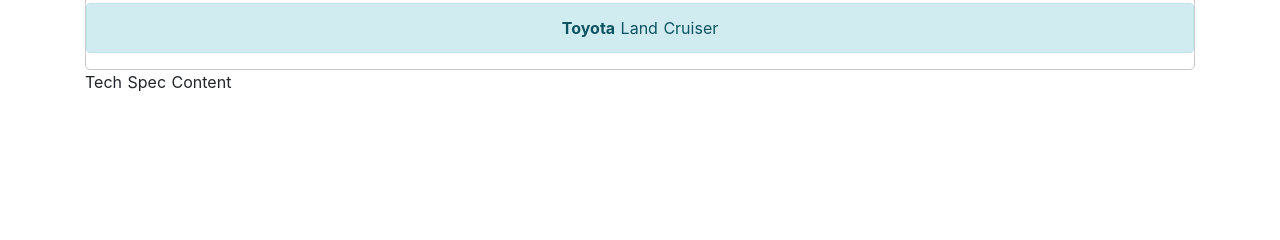
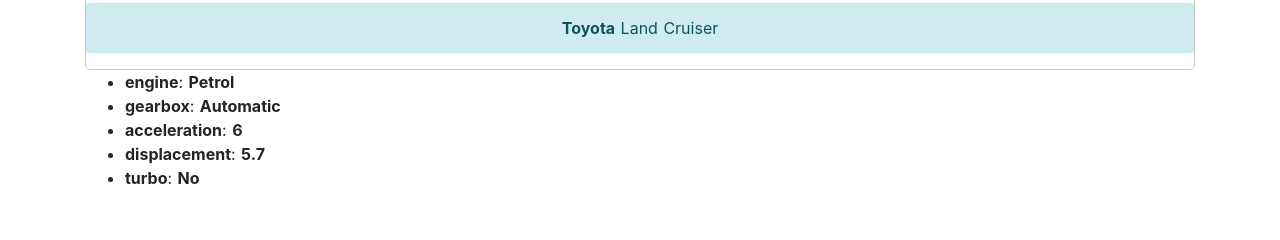
Before and after one commit to tatsurodev/complete-nuxtjs-course, a Nuxt app in the folder nuxt_practice/: page /spec in a window 1280 px wide. Shown: the part 458-698 px from the top of the page. Built offline with nearby package versions, Linux system fonts and the light colour scheme; what iview would draw is missing.

Commit message:
vuex state作成、利用

```diff
--- a/nuxt_practice/components/gallery.vue
+++ b/nuxt_practice/components/gallery.vue
@@ -2,7 +2,8 @@
   <div id="gallery">
     <img src="@/assets/suv.jpeg" alt="land cruiser">
     <b-alert show variant="info">
-      <b>Toyota</b> Land Cruiser
+      <b>{{ $store.state.brand }}</b>
+      {{ $store.state.model }}
     </b-alert>
   </div>
 </template>
--- a/nuxt_practice/pages/history.vue
+++ b/nuxt_practice/pages/history.vue
@@ -2,9 +2,7 @@
   <section class="container">
     <h1 class="heading">History:</h1>
     <gallery/>
-    <div
-      class="history"
-    >When the Imperial Japanese Army occupied the Philippines in 1941 they found an old Bantam Mk II and promptly sent it to Japan. The Japanese military authorities ordered Toyota to produce a similar vehicle but to alter the appearance. The resulting Model AK prototype led to the Yon-Shiki Kogata Kamotsu-Sha (四式小型 貨物 車 type 4 compact cargo-truck). Later in 1941 the Japanese government instructed Toyota to produce a light truck for Japan's military. In 1942, Toyota developed the AK10 prototype by reverse-engineering a Bantam GP . The half-ton truck features an upright front grille, flat front wheel arches that angled down and back like the FJ40, headlights mounted above the wheel arches on either side of the radiator, and a folding windshield. The AK10 is powered by the 2259 cc, 4-cylinder Type C engine from the Toyota Model AE sedan coupled to a three-speed manual transmission and two-speed transfer gearbox. Unlike the U.S. Jeep, few AK10's were ever used and photographs of them in the battlefield are rare. In June 1954, responding to claims of trademark violation by the Willys Company that produced the original Jeep, then Director of Technology Hanji Umehara renamed this 4-wheeled vehicle as the Land Cruiser. The postwar Toyota'Jeep' BJ is completely different from the AK10 and inherits no mechanical parts from it.</div>
+    <div class="history">{{ $store.state.history }}</div>
   </section>
 </template>
 
--- a/nuxt_practice/pages/index.vue
+++ b/nuxt_practice/pages/index.vue
@@ -4,9 +4,7 @@
     <gallery/>
     <!-- Q. 写真の下のコンテンツ部分に余白をintroduction, tech, historyページの全てに設けるにはどうしたらよいか？ -->
     <!-- A. index.vueはnuxtタグを通じて出力され、nuxtタグはdefault.vueでmain componentによってネストされている。よって、main componentに余白用のcssを追加する -->
-    <div
-      class="description"
-    >The Toyota Land Cruiser (Japanese: トヨタ ランドクルーザー Toyota Rando-kurūzā) is a series of four-wheel drive vehicles produced by the Japanese car maker Toyota. It is Toyota's longest running series. Production of the first generation Land Cruiser began in 1951 (90 units) as Toyota's version of a Jeep-like vehicle. The Land Cruiser has been produced in convertible, hardtop, station wagon and cab chassis versions. The Land Cruiser's reliability and longevity has led to huge popularity, especially in Australia where it is the best-selling body-on-frame, four-wheel drive vehicle. Toyota also extensively tests the Land Cruiser in the Australian outback – considered to be one of the toughest operating environments in both temperature and terrain. In Japan, the Land Cruiser is exclusive to Toyota Japanese dealerships called Toyota Store.</div>
+    <div class="description">{{ $store.state.introduction }}</div>
   </section>
 </template>
 
--- a/nuxt_practice/pages/spec.vue
+++ b/nuxt_practice/pages/spec.vue
@@ -2,7 +2,14 @@
   <section class="container">
     <h1 class="heading">Tech Spec:</h1>
     <gallery/>
-    <div class="tech">Tech Spec Content</div>
+    <div class="tech">
+      <ul>
+        <li v-for="(value, key, index) in $store.state.spec" :key="index">
+          <b>{{ key }}</b>:
+          <b>{{ value }}</b>
+        </li>
+      </ul>
+    </div>
   </section>
 </template>
 
--- /dev/null
+++ b/nuxt_practice/store/index.js
@@ -0,0 +1,13 @@
+export const state = {
+  brand: 'Toyota',
+  model: 'Land Cruiser',
+  spec: {
+    engine: 'Petrol',
+    gearbox: 'Automatic',
+    acceleration: 6.0,
+    displacement: 5.7,
+    turbo: 'No',
+  },
+  introduction: "The Toyota Land Cruiser (Japanese: トヨタ ランドクルーザー Toyota Rando-kurūzā) is a series of four-wheel drive vehicles produced by the Japanese car maker Toyota. It is Toyota's longest running series. Production of the first generation Land Cruiser began in 1951 (90 units) as Toyota's version of a Jeep-like vehicle. The Land Cruiser has been produced in convertible, hardtop, station wagon and cab chassis versions. The Land Cruiser's reliability and longevity has led to huge popularity, especially in Australia where it is the best-selling body-on-frame, four-wheel drive vehicle. Toyota also extensively tests the Land Cruiser in the Australian outback – considered to be one of the toughest operating environments in both temperature and terrain. In Japan, the Land Cruiser is exclusive to Toyota Japanese dealerships called Toyota Store.",
+  history: "When the Imperial Japanese Army occupied the Philippines in 1941 they found an old Bantam Mk II and promptly sent it to Japan. The Japanese military authorities ordered Toyota to produce a similar vehicle but to alter the appearance. The resulting Model AK prototype led to the Yon-Shiki Kogata Kamotsu-Sha (四式小型 貨物 車 type 4 compact cargo-truck). Later in 1941 the Japanese government instructed Toyota to produce a light truck for Japan's military. In 1942, Toyota developed the AK10 prototype by reverse-engineering a Bantam GP . The half-ton truck features an upright front grille, flat front wheel arches that angled down and back like the FJ40, headlights mounted above the wheel arches on either side of the radiator, and a folding windshield. The AK10 is powered by the 2259 cc, 4-cylinder Type C engine from the Toyota Model AE sedan coupled to a three-speed manual transmission and two-speed transfer gearbox. Unlike the U.S. Jeep, few AK10's were ever used and photographs of them in the battlefield are rare. In June 1954, responding to claims of trademark violation by the Willys Company that produced the original Jeep, then Director of Technology Hanji Umehara renamed this 4-wheeled vehicle as the Land Cruiser. The postwar Toyota'Jeep' BJ is completely different from the AK10 and inherits no mechanical parts from it.",
+}
```
